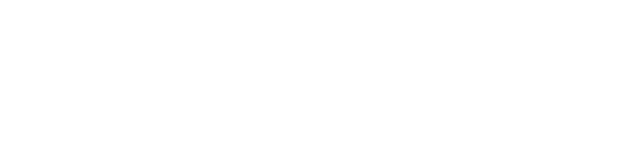
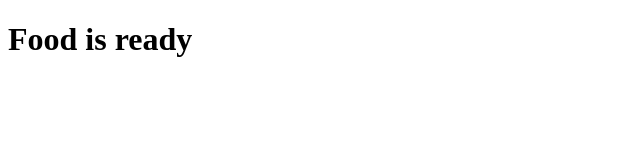
Before and after one commit to Marycynthia2020/HTML, a plain HTML site: page index.html in a window 1280 px wide. Shown: the whole page, without its empty margins (0-640 px from the left). Drawn offline with Linux system fonts and the light colour scheme.

Commit message:
add my recipe

```diff
--- a/index.html
+++ b/index.html
@@ -7,6 +7,6 @@
     <title>Document</title>
 </head>
 <body>
-
+    <h1>Food is ready</h1>
 </body>
 </html>
```
